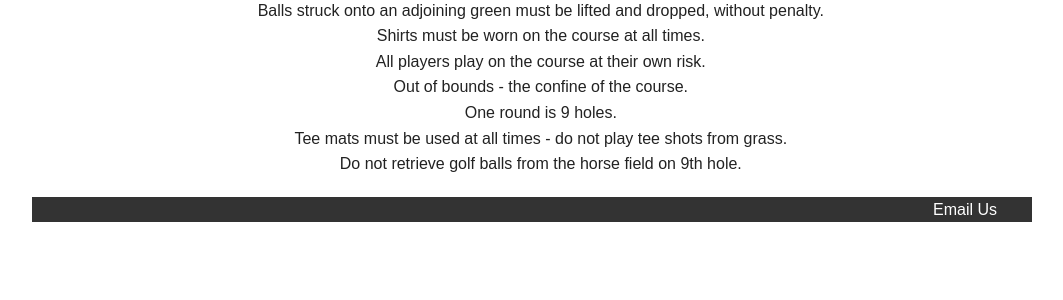
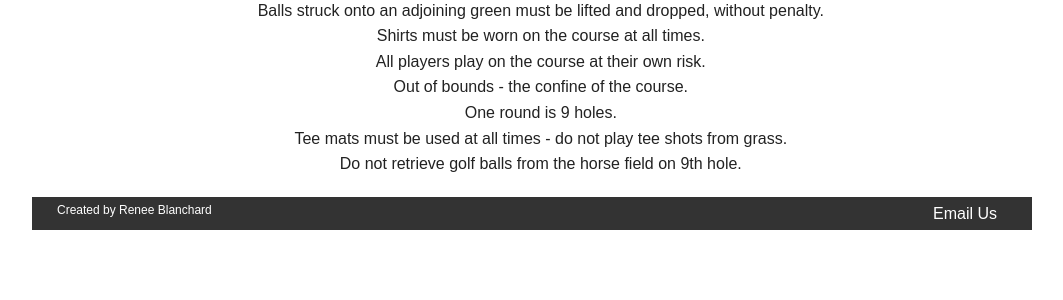
Before and after one commit to reneeblanchard/training, a PHP site: page /rules.html in a window 1280 px wide. Shown: the part 410-710 px from the top of the page, without its empty margins (108-1171 px from the left). Run offline with PHP 8.4, Linux system fonts and the light colour scheme; some libraries are stand-ins or nearby versions.

Commit message:
final changes/ updates to website

```diff
--- a/PenfoldWebsite/foundation-5/contact.html
+++ b/PenfoldWebsite/foundation-5/contact.html
@@ -45,9 +45,9 @@
       </div>
     </div>
     <div class="row footer">
-      <ul class="small-12 columns text-right">
-        <li class="mailto"><a href="mailto:penfoldparkgolf@aol.com?Subject=Enquiry" target="_top">
-<i class="general foundicon-mail"></i> Email Us</a></li>
+      <ul class="small-12 columns">
+        <li class="small-6 columns left name">Created by Renee Blanchard</li>
+        <li class="small-6 columns mailto"><a href="mailto:penfoldparkgolf@aol.com?Subject=Enquiry" target="_top"><i class="general foundicon-mail"></i> Email Us</a></li>
       </ul>
     </div>
     <script src="js/vendor/jquery.js"></script>
--- a/PenfoldWebsite/foundation-5/price.html
+++ b/PenfoldWebsite/foundation-5/price.html
@@ -150,8 +150,9 @@
     </div>
     </div>
     <div class="row footer">
-      <ul class="small-12 columns text-right">
-        <li class="mailto"><a href="mailto:penfoldparkgolf@aol.com?Subject=Enquiry" target="_top"><i class="general foundicon-mail"></i> Email Us</a></li>
+      <ul class="small-12 columns">
+        <li class="small-6 columns left name">Created by Renee Blanchard</li>
+        <li class="small-6 columns mailto"><a href="mailto:penfoldparkgolf@aol.com?Subject=Enquiry" target="_top"><i class="general foundicon-mail"></i> Email Us</a></li>
       </ul>
     </div>
     <script src="js/vendor/jquery.js"></script>
--- a/PenfoldWebsite/foundation-5/rules.html
+++ b/PenfoldWebsite/foundation-5/rules.html
@@ -50,9 +50,9 @@
       </div>
     </div>
     <div class="row footer">
-      <ul class="small-12 columns text-right">
-        <li class="mailto"><a href="mailto:penfoldparkgolf@aol.com?Subject=Enquiry" target="_top">
-<i class="general foundicon-mail"></i> Email Us</a></li>
+      <ul class="small-12 columns">
+        <li class="small-6 columns left name">Created by Renee Blanchard</li>
+        <li class="small-6 columns mailto"><a href="mailto:penfoldparkgolf@aol.com?Subject=Enquiry" target="_top"><i class="general foundicon-mail"></i> Email Us</a></li>
       </ul>
     </div>
     <script src="js/vendor/jquery.js"></script>
--- a/PenfoldWebsite/foundation-5/style.css
+++ b/PenfoldWebsite/foundation-5/style.css
@@ -100,9 +100,6 @@ iframe{
 /*******************
 **** Footer  ****
 *******************/
-.footer .columns{
-	padding-left: 0;
-}
 .footer{
 	position:absolute;
 	position: relative;
@@ -118,13 +115,14 @@ iframe{
 .name{
 	color:white;
 	list-style: none;
-	margin-left: 8px;
+	padding-left: 10px;
+	padding-top: 4px;
 	font-size: 12px;
 }
 .mailto{
 	list-style: none;
-	padding-top:0;
-	padding-bottom: 0px;
+	padding-top:4px;
+	padding-bottom: 4px;
 	padding-right: 20px;
 }
 .mailto a{
```
